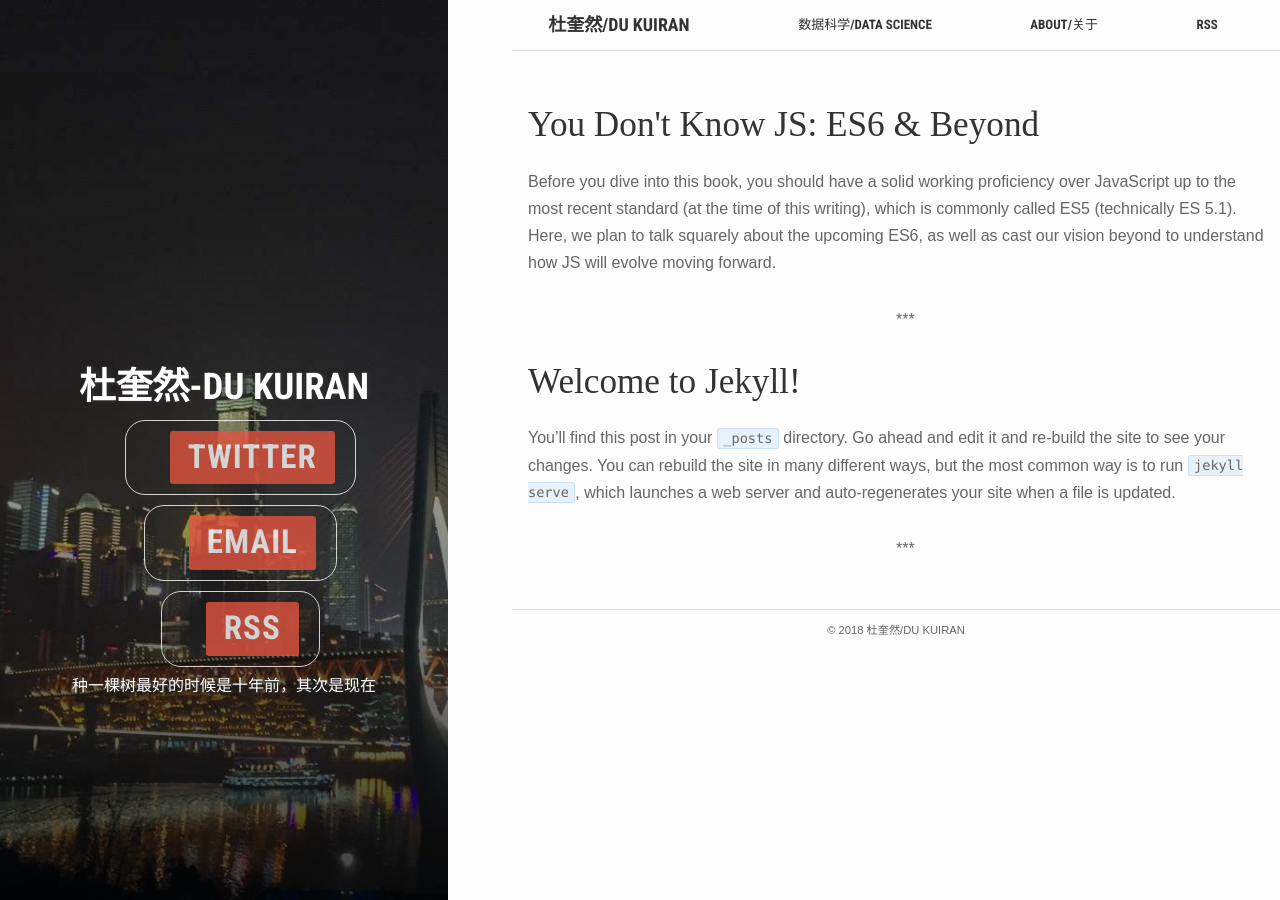
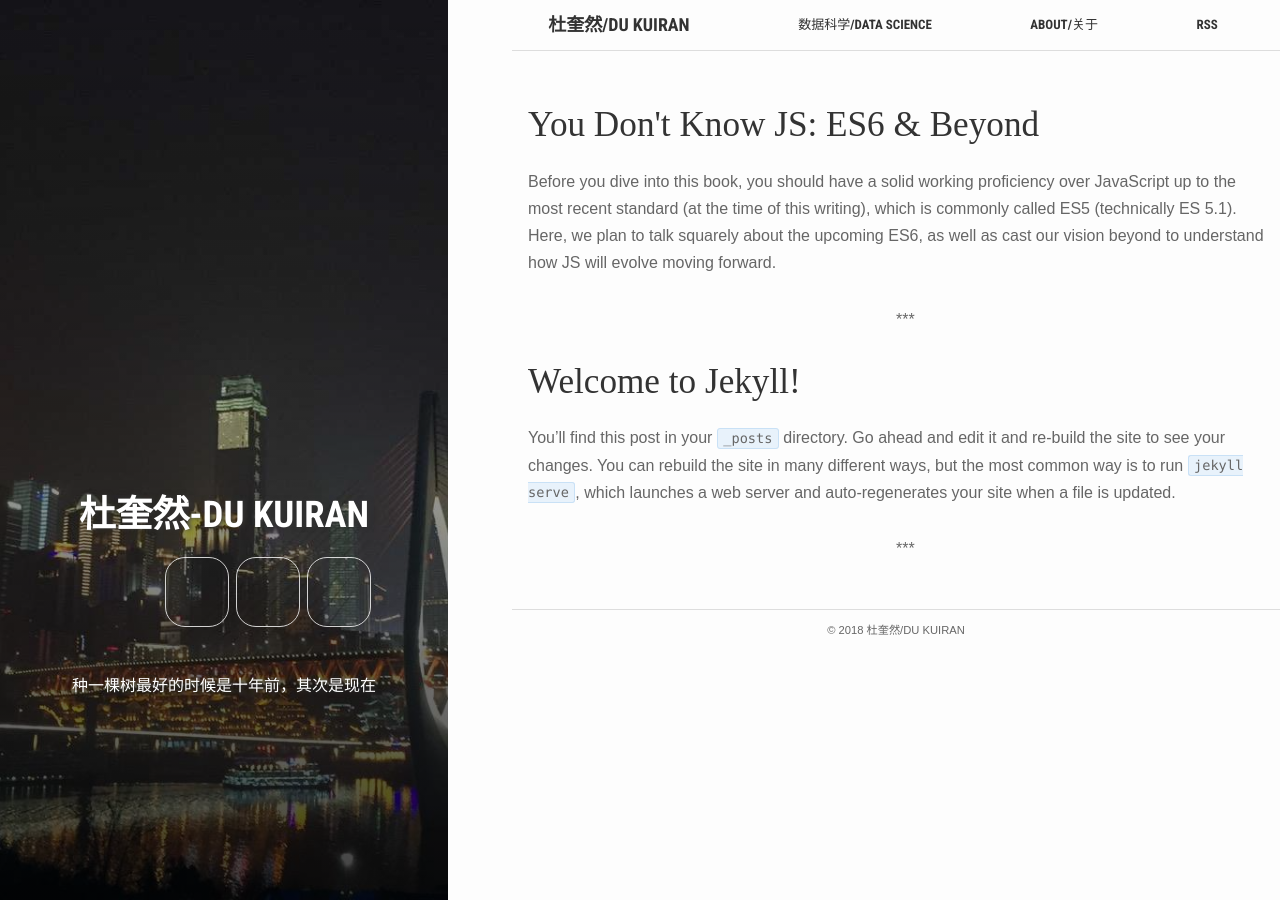
Before and after one commit to dukuiran/dukuiran.github.io, a Jekyll site: the page built from index.html, in a window 1280 px wide. Built offline with Jekyll 4.4.1, drawn with Linux system fonts in a browser that asks for light colours; some web fonts are replaced.

Commit message:
Update aside.html

```diff
--- a/_includes/aside.html
+++ b/_includes/aside.html
@@ -17,7 +17,7 @@
           {{ page.title }}
         {% endif %}
 
-        <!-- <nav class="cover-navigation navigation--social"> -->
+        <nav class="cover-navigation navigation--social">
           <ul class="navigation">
 
           {% if site.twitter_username %}
@@ -49,7 +49,7 @@
           </li>
 
           </ul>
-        <!-- </nav> -->
+        </nav>
 
 
       </div>
```
